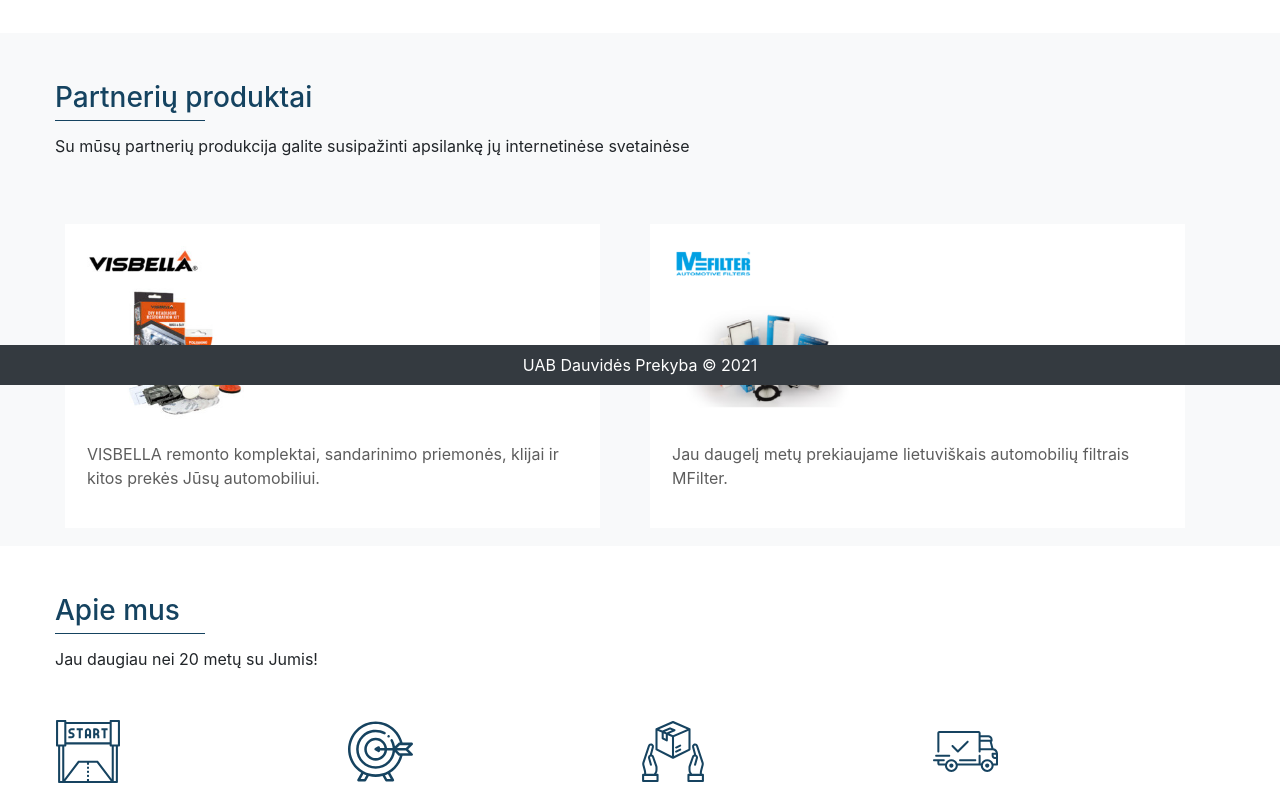
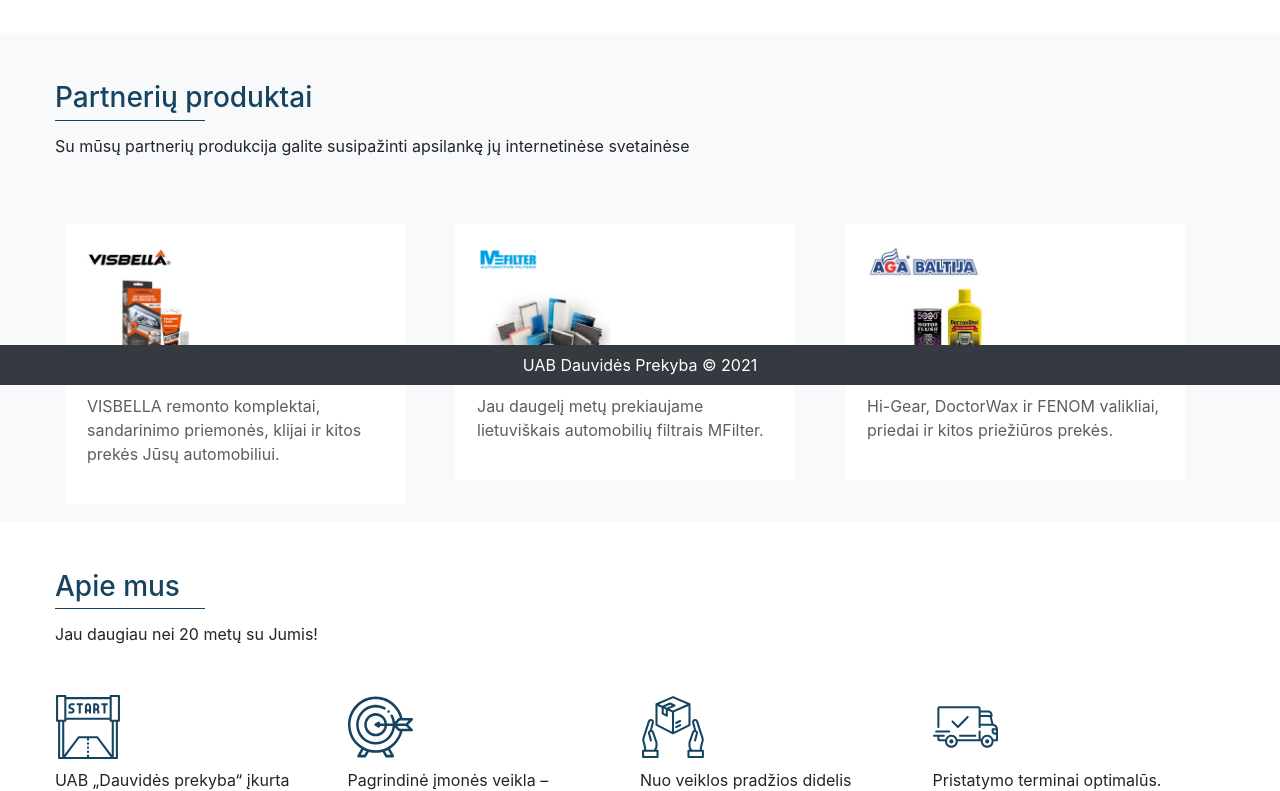
Before and after one commit to RedaDaug/dauvide, a Symfony app: template templates/home/index.html.twig in a window 1280 px wide. Shown: the part 415-1206 px from the top of the page. Run offline with Twig, Linux system fonts and the light colour scheme; the template is opened without the code that fills it, so the values that code supplies are empty; some libraries are stand-ins or nearby versions.

Commit message:
AGA added

```diff
--- a/templates/home/index.html.twig
+++ b/templates/home/index.html.twig
@@ -28,23 +28,33 @@
             <h3>Partnerių produktai</h3>
             <p>Su mūsų partnerių produkcija galite susipažinti apsilankę jų internetinėse svetainėse</p>
             <div class="row mt-5 mb-5">
-                <div class="col-md-6 col-sm-12 mt-2 mb-2">
+                <div class="col-lg-4 col-md-6 col-sm-12 mt-2 mb-2">
                     <a href="http://visbellabaltics.eu/produktai/" role="button" target="_blank">
                         <div class="bg-white partner-card">
                             <div>
-                                <img src=" {{ asset('img/visbella.jpg') }}" alt="sandarinimo prekes" width="40%">
+                                <img src=" {{ asset('img/visbella.jpg') }}" alt="sandarinimo prekes" width="50%">
                                 <p>VISBELLA remonto komplektai, sandarinimo priemonės, klijai ir kitos prekės Jūsų
                                     automobiliui. </p>
                             </div>
                         </div>
                     </a>
                 </div>
-                <div class="col-md-6 col-sm-12 mt-2 mb-2">
+                <div class="col-lg-4 col-md-6 col-sm-12 mt-2 mb-2">
                     <a href="http://mfilter.lt/automobiliu-filtrai/" role="button" target="_blank">
                         <div class="bg-white partner-card">
                             <div>
-                                <img src=" {{ asset('img/mfilter.png') }}" alt="automobilio filtrai" width="40%">
+                                <img src=" {{ asset('img/mfilter.png') }}" alt="automobilio filtrai" width="50%">
                                 <p>Jau daugelį metų prekiaujame lietuviškais automobilių filtrais MFilter. </p>
+                            </div>
+                        </div>
+                    </a>
+                </div>
+                <div class="col-lg-4 col-md-6 col-sm-12 mt-2 mb-2">
+                    <a href="http://www.agabaltija.eu/" role="button" target="_blank">
+                        <div class="bg-white partner-card">
+                            <div>
+                                <img src=" {{ asset('img/aga.jpg') }}" alt="prieziuros prekes" width="50%">
+                                <p>Hi-Gear, DoctorWax ir FENOM valikliai, priedai ir kitos priežiūros prekės. </p>
                             </div>
                         </div>
                     </a>
```
Also changed, not shown: public/img/aga.jpg (added).
